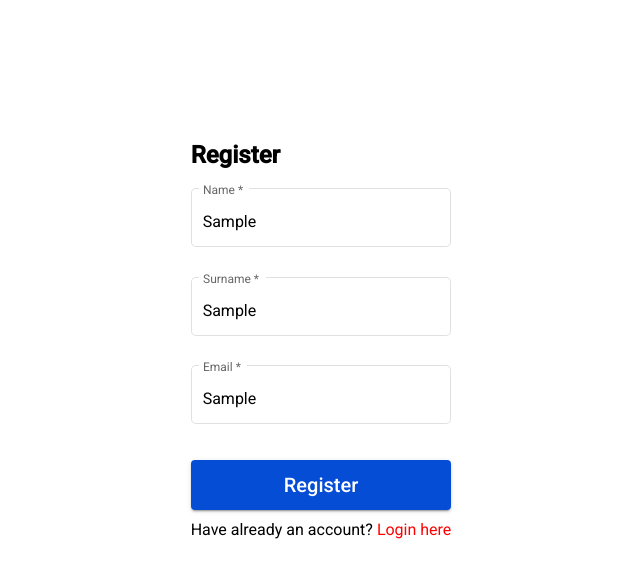
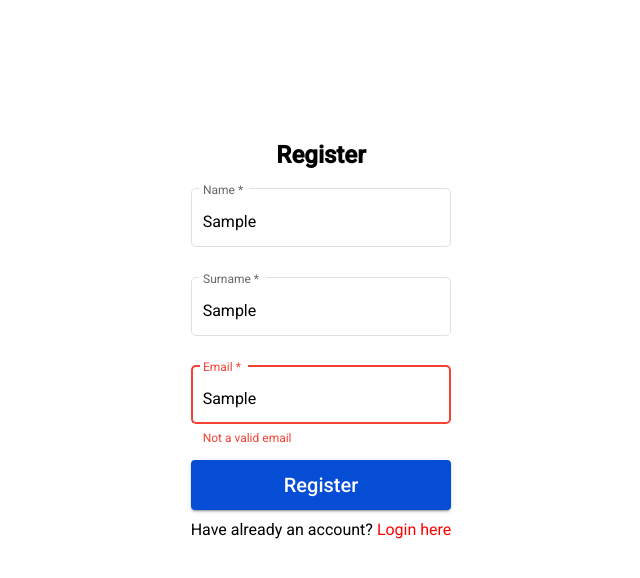
Before and after one commit to Kasowy-Code/LuckyCar, an Angular app: page /register in a window 1280 px wide. Both pictures are taken after typing "Sample", "Sample", "Sample" into the empty fields and a click on the button "Register". Shown: the top 578 px of the page, without its empty margins (319-959 px from the left). Built offline with nearby package versions, Linux system fonts and the light colour scheme; no server answers.

Commit message:
added input validation

```diff
--- a/src/app/Auth/register/register.component.css
+++ b/src/app/Auth/register/register.component.css
@@ -12,6 +12,7 @@
 
 h1{
   margin-bottom: 15px;
+  text-align: center;
 }
 
 mat-form-field{
@@ -34,7 +35,9 @@ mat-form-field{
 .login{
   color: red;
 }
-
+.backend-error {
+  text-align: center;
+}
 a {
   text-decoration: none;
 }
--- a/src/app/Auth/register/register.component.html
+++ b/src/app/Auth/register/register.component.html
@@ -1,33 +1,31 @@
 <section class="main">
-  <form [formGroup]="RegisterForm">
+  <form>
     <h1>Register</h1>
     <p>
       <mat-form-field appearance="outline">
         <mat-label>Name</mat-label>
-        <input matInput formControlName="name" [(ngModel)]="name" [required]="true" (ngModelChange)="this.nameError = false">
-        <mat-hint *ngIf="nameError" style="color: red">Niepoprawny format</mat-hint>
-        <mat-hint *ngIf="this.RegisterForm.value.name == '' && !nameError">Imię nie może być puste</mat-hint>
+        <input matInput [formControl]="name" (ngModelChange)="error = false;" [required]="true">
+        <mat-error *ngIf="name.invalid">{{getErrorMessage(name)}}</mat-error>
       </mat-form-field>
     </p>
 
     <p>
       <mat-form-field appearance="outline">
         <mat-label>Surname</mat-label>
-        <input matInput formControlName="surname" [(ngModel)]="surname" [required]="true" (ngModelChange)="this.surnameError = false">
-        <mat-hint *ngIf="surnameError" style="color: red">Niepoprawny format</mat-hint>
-        <mat-hint *ngIf="this.RegisterForm.value.surname == '' && !surnameError">Nazwisko nie może być puste</mat-hint>
+        <input matInput [formControl]="surname" (ngModelChange)="error = false;" [required]="true">
+        <mat-error *ngIf="surname.invalid">{{getErrorMessage(surname)}}</mat-error>
       </mat-form-field>
     </p>
 
     <p>
       <mat-form-field appearance="outline">
         <mat-label>Email</mat-label>
-        <input matInput formControlName="email" [(ngModel)]="email" (ngModelChange)="emailError = false" [required]="true">
-        <mat-hint *ngIf="emailError" style="color: red">Niepoprawny email</mat-hint>
-        <mat-hint *ngIf="this.RegisterForm.value.name == '' && !nameError">Email nie może być pusty</mat-hint>
+        <input matInput [formControl]="email" (ngModelChange)="error = false;" [required]="true">
+        <mat-error *ngIf="email.invalid">{{getErrorMessage(email)}}</mat-error>
       </mat-form-field>
     </p>
-    <p *ngIf="error" style="color: red">Coś poszło nie tak!</p>
+
+    <mat-error class="backend-error">{{this.backendError}}</mat-error>
     <button mat-raised-button (click)="register()">Register</button>
     <p class="log">
       Have already an account? <a class="login" routerLink="/login">Login here</a>
--- a/src/app/Auth/register/register.component.ts
+++ b/src/app/Auth/register/register.component.ts
@@ -1,5 +1,5 @@
 import { Component, OnInit } from '@angular/core';
-import {FormControl, FormGroup} from "@angular/forms";
+import {FormControl, Validators} from "@angular/forms";
 import {HttpClient} from "@angular/common/http";
 import {Router} from "@angular/router";
 import {RegisterService} from "../services/register.service";
@@ -10,62 +10,41 @@ import {RegisterService} from "../services/register.service";
   styleUrls: ['./register.component.css']
 })
 export class RegisterComponent implements OnInit {
-  RegisterForm = new FormGroup({
-    name: new FormControl(''), //TODO: minimum field length = 2
-    surname: new FormControl(''), //TODO: minimum field length = 2
-    email: new FormControl('')
-  });
-  emailError: boolean = false;
-  error: boolean = false;
-  nameError: boolean = false;
-  surnameError: boolean = false;
-  name: string = "";
-  surname: string = "";
-  email: string = "";
-
+    NameSurnamePattern = /^[A-Z|[ĄĘŁĆŻŹŃŚÓ]{1}[a-z|[ąęłćźżńśó]{1,38}$/;
+    name = new FormControl('', [Validators.minLength(2), Validators.required, Validators.pattern(this.NameSurnamePattern)]); //TODO: minimum field length = 2
+    surname = new FormControl('', [Validators.minLength(2), Validators.required, Validators.pattern(this.NameSurnamePattern)]); //TODO: minimum field length = 2
+    email = new FormControl('', [Validators.email, Validators.required]);
+    error = true;
+    backendError = '';
   constructor(private http: HttpClient, private router: Router, private registerService: RegisterService) {
   }
 
   ngOnInit(): void {
   }
 
+  getErrorMessage(item: any) {
+      this.error = true;
+    if(item.hasError('email')) {
+      return 'Not a valid email';
+    }
+    if(item.hasError('minlength')) {
+      return 'Must be at least 2 characters long';
+    }
+    if(item.hasError('pattern')) {
+      return 'Invalid format';
+    }
+    return item.hasError('required') ? 'You must enter a value' : '';
+
+  }
+
   register() {
-    this.registerService.register(this.name, this.surname, this.email)
-      .subscribe(() => {
-        this.router.navigate(["/registered"]);
-      }, err => {
-        //TODO: MACIEK ZROB ZE WYSWITLI BLEDY ONE PRZYJDA Z BACKEDNU W ARRAYLISCIE
-      });
+    if (!this.error) {
+      this.registerService.register(String(this.name.value), String(this.surname.value), String(this.email.value))
+        .subscribe(() => {
+          this.router.navigate(["/registered"]);
+        }, err => {
+            this.backendError = "Something went wrong!";
+        });
+    }
   }
 }
-
-
-
-
-
-
-
-
-  //TODO: MACIEJU ZROB WALIDACJE
-  // onSubmit() {
-  //   if (!this.RegisterForm.value.email?.match(/^[a-zA-Z0-9.!#$%&’*+/=?^_`{|}~-]+@[a-zA-Z0-9-]+(?:\.[a-zA-Z0-9-]+)$/)) {
-  //       this.emailError = true;
-  //   }
-  //   if(!this.RegisterForm.value.name?.match(/^[A-Z|[ĄĘŁĆŻŹŃŚ]{1}[a-z|[ąęłćźżńś]{1,38}$/)) {
-  //     this.nameError = true;
-  //   }
-  //   if(!this.RegisterForm.value.surname?.match(/^[A-Z|[ĄĘŁĆŻŹŃŚ]{1}[a-z|[ąęłćźżńś]{1,38}$/)) {
-  //     this.surnameError = true;
-  //   }
-  //   if(!this.emailError && !this.nameError && !this.surnameError) {
-  //     this.http.post(`${environment.link}/api/register`, this.RegisterForm.value, {observe: "response"})
-  //       .subscribe(response => {
-  //           this.error = true;
-  //           this.router.navigate(["/Registered"]);
-  //
-  //         },
-  //         error => {
-  //           this.error = true;
-  //         });
-  //   }
-  // }
```
